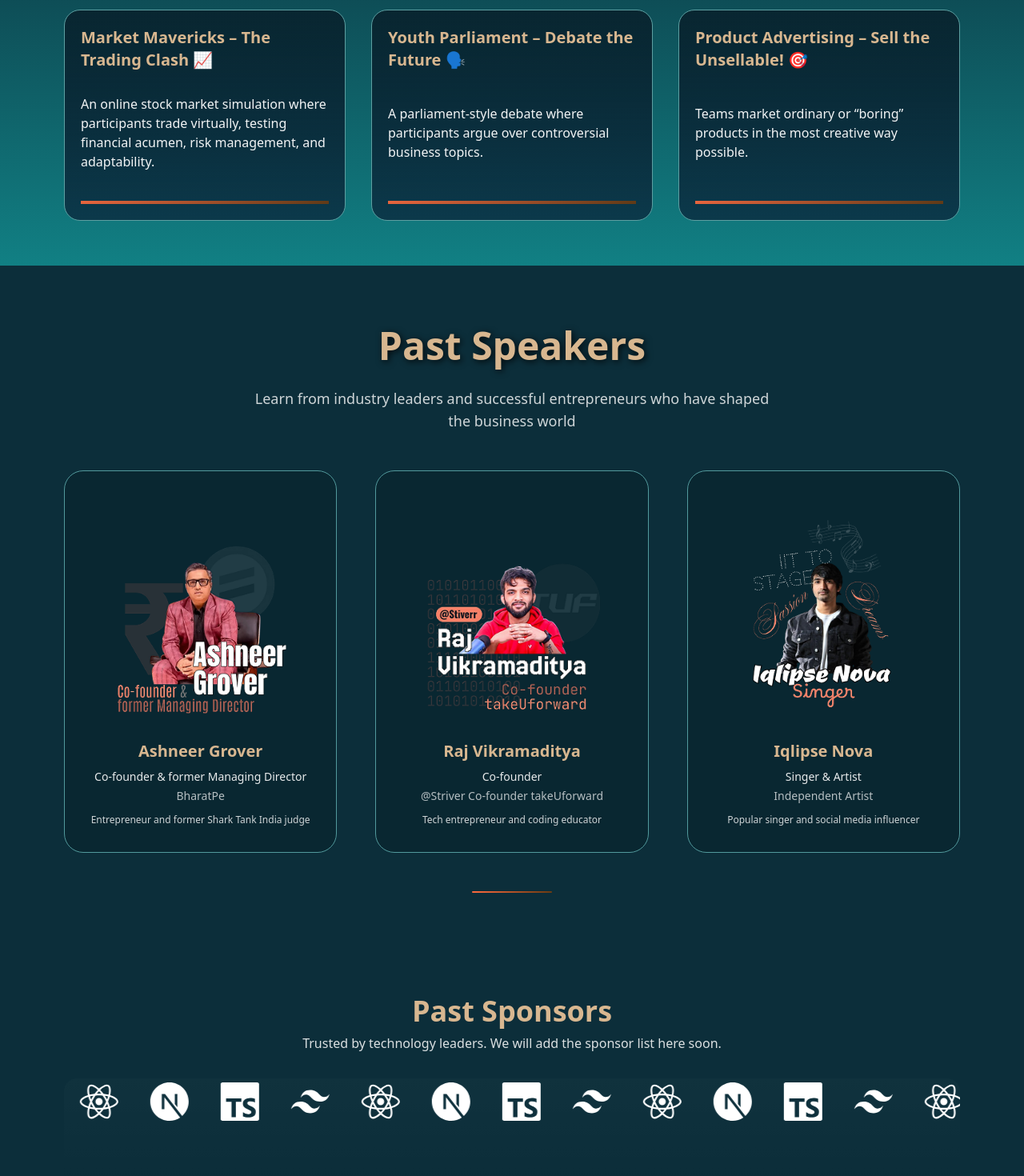
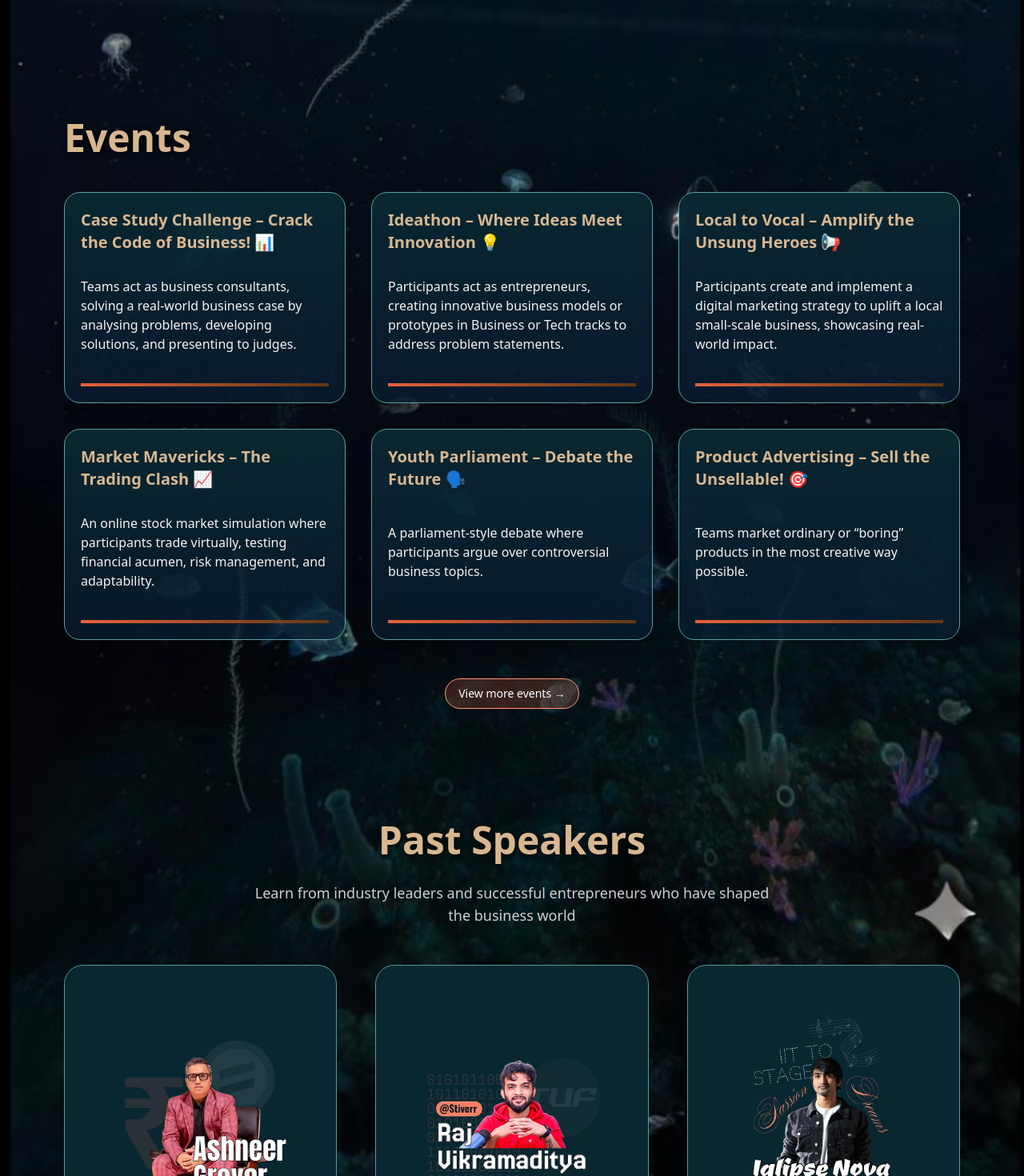
Before and after one commit to incub8Nitk/incub8_website, a React (Vite) app: page / in a window 1280 px wide. Shown: the part 1240-2710 px from the top of the page at 80% size. Built offline with nearby package versions, Linux system fonts and the light colour scheme.

Commit message:
Pushed EventsPage, PastSpeakers and Sponcers page in AboutAndEvent page

```diff
--- a/src/App.jsx
+++ b/src/App.jsx
@@ -1,5 +1,6 @@
 import React from 'react';
 import LandingPage from './sections/LandingPage';
+import AboutAndEvents from './sections/AboutAndEvents';
 import EventsHome from './sections/events';
 import PastSpeakers from './sections/PastSpeakers';
 import PastSponcers from './sections/pastSponcers';
@@ -8,9 +9,9 @@
   return (
     <>
       <LandingPage />
-      <EventsHome />
-      <PastSpeakers />
-      <PastSponcers />
+      <AboutAndEvents />
+
+
     </>
   );
 }
--- a/src/sections/AboutAndEvents.jsx
+++ b/src/sections/AboutAndEvents.jsx
@@ -3,6 +3,8 @@
 import EventsPage from './EventsPage';
 import PastSpeakers from './PastSpeakers';
 import imageincubbgext from '/imageincubbgext.jpg';
+import PastSponcers from './pastSponcers';
+
 
 export default function AboutAndEvents() {
   return (
@@ -17,6 +19,7 @@
       <Whatisincub8 />
       <EventsPage />
       <PastSpeakers />
+      <PastSponcers />
     </div>
   );
 }
```
